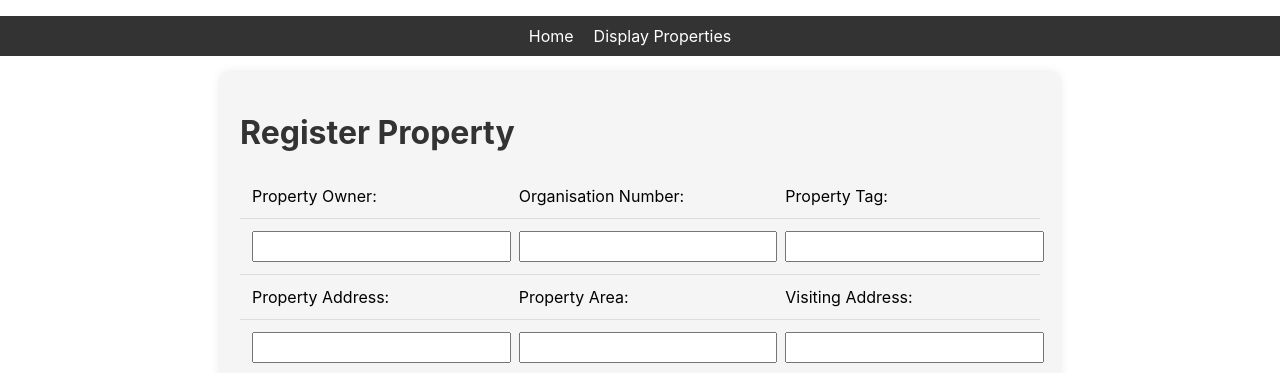
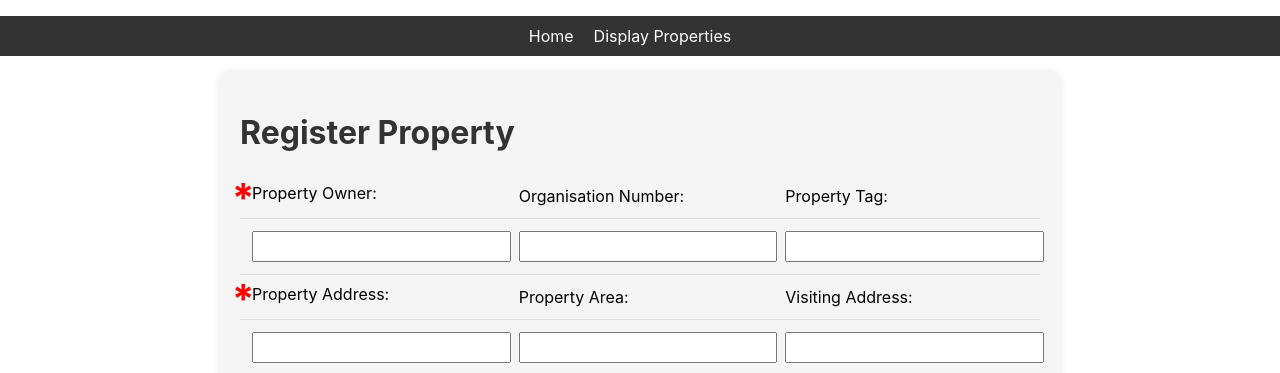
Before and after one commit to mazmann/fastighets-fakta, a React (Create React App) app: page / in a window 1280 px wide. Shown: the top 373 px of the page. Built offline with nearby package versions, Linux system fonts and the light colour scheme.

Commit message:
added req field markings

```diff
--- a/src/components/NewProperty.css
+++ b/src/components/NewProperty.css
@@ -29,6 +29,26 @@ table {
 
 label {
   font-size: 16px;
+  z-index: 1;
+  position: relative;
+}
+
+.required-field-container {
+  position: relative;
+  padding: 0;
+  margin-top: -15px;
+  margin-left: -20px;
+  height: 10px;
+ /* Adjust as needed; this example assumes full viewport height */
+}
+
+
+.required-field {
+  color: red;
+  font-size: 40px;
+  font-weight: bold;
+  z-index: 2;
+
 }
 
 input {
--- a/src/components/NewProperty.jsx
+++ b/src/components/NewProperty.jsx
@@ -58,6 +58,9 @@ function NewProperty() {
           <tbody>
             <tr>
               <td>
+              <div className='required-field-container'>
+              <span className='required-field'>*</span>
+              </div>
                 <label>Property Owner:</label>
               </td>
               <td>
@@ -92,7 +95,10 @@ function NewProperty() {
             </tr>
             <tr>
               <td>
-                <label>Property Address:</label>
+              <div className='required-field-container'>
+              <span className='required-field'>*</span>
+              </div>
+              <label>Property Address:</label>
               </td>
               <td>
                 <label>Property Area:</label>
```
Also changed, not shown: 1 other file (tests, documents, lock files or other folders).
